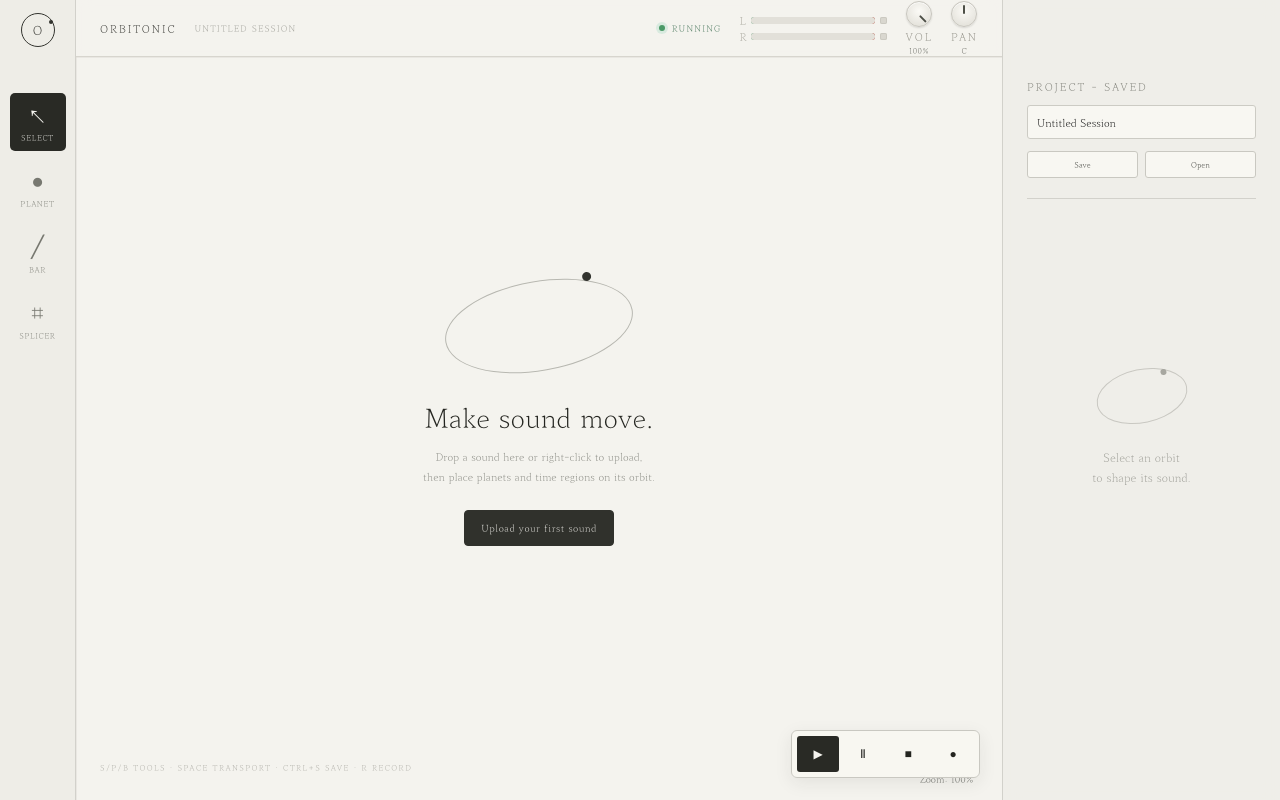
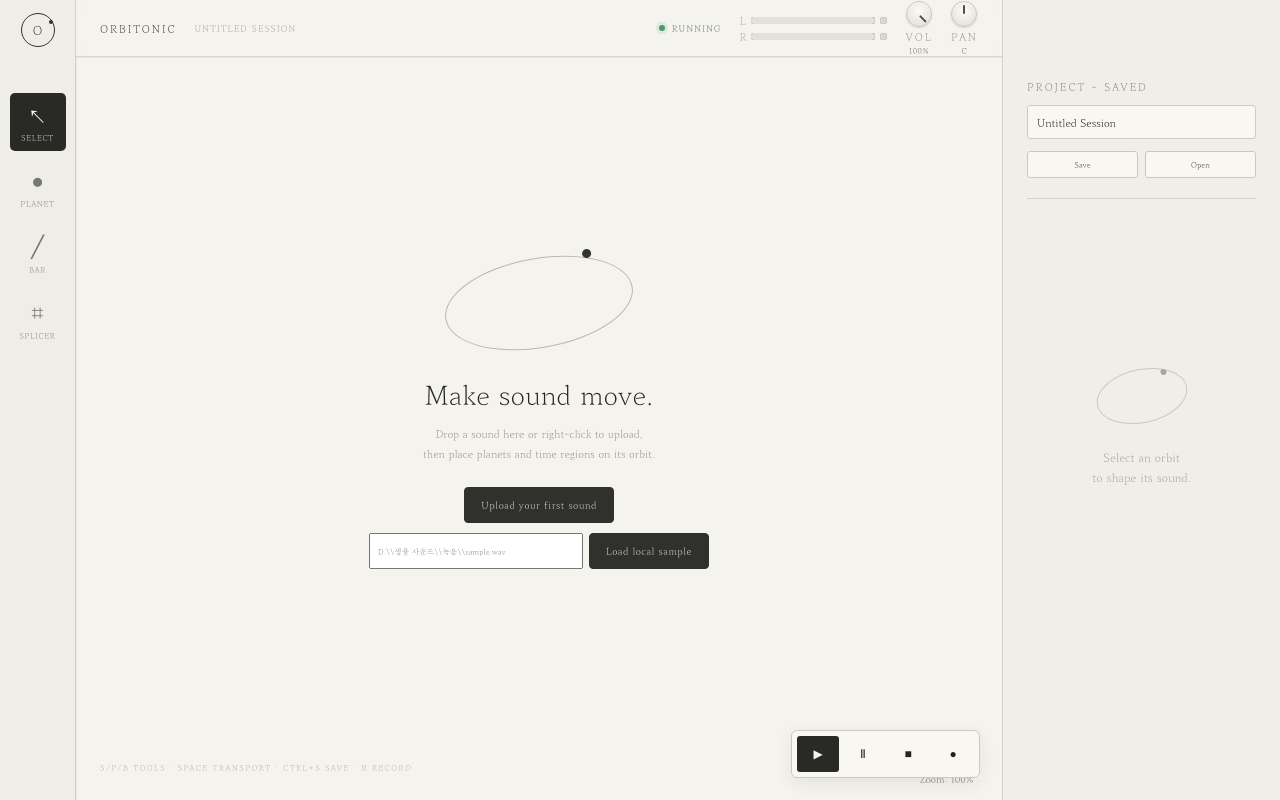
Before and after one commit to nowyoullnever/orbitronica, a React (Vite) app: page / in a window 1280 px wide. Built offline with nearby package versions, Linux system fonts and the light colour scheme.

Commit message:
chore: checkpoint local sample automation

```diff
--- a/src/main/preload.ts
+++ b/src/main/preload.ts
@@ -4,6 +4,7 @@ contextBridge.exposeInMainWorld("orbitonicAPI", {
   saveProject: (payload: unknown, currentPath?: string) =>
     ipcRenderer.invoke("project:save", payload, currentPath),
   openProject: () => ipcRenderer.invoke("project:open"),
+  loadAutomationSample: (filePath: string) => ipcRenderer.invoke("automation:load-sample", filePath),
   saveRecording: (payload: { fileName: string; mimeType: string; data: ArrayBuffer }) =>
     ipcRenderer.invoke("recording:save", payload)
 });
--- a/src/renderer/App.tsx
+++ b/src/renderer/App.tsx
@@ -104,6 +104,7 @@ export default function App() {
   const [clipboard, setClipboard] = useState<AppClipboard>(null);
   const [viewport, setViewport] = useState<ViewportState>(defaultViewport);
   const [waveformPeaksByOrbit, setWaveformPeaksByOrbit] = useState<Map<string, Float32Array>>(() => new Map());
+  const [automationSamplePath, setAutomationSamplePath] = useState("");
   const uploadPoint = useRef({ x: 450, y: 350 });
   const fileInput = useRef<HTMLInputElement>(null);
   const undoStack = useRef<HistorySnapshot[]>([]);
@@ -739,6 +740,15 @@ export default function App() {
     }
   }
 
+  async function loadAutomationSample() {
+    if (!window.orbitonicAPI?.loadAutomationSample || !automationSamplePath.trim()) return;
+    const result = await window.orbitonicAPI.loadAutomationSample(automationSamplePath.trim());
+    if (!result.ok || !result.fileName || !result.bytes) return flash(result.error ?? "Unable to load sample.");
+    const extension = result.fileName.split(".").pop()?.toLowerCase() || "wav";
+    const type = extension === "mp3" ? "audio/mpeg" : extension === "ogg" ? "audio/ogg" : "audio/wav";
+    await handleFiles([new File([result.bytes], result.fileName, { type })], { x: 520, y: 380 });
+  }
+
   function updateOrbit(orbitId: string, changes: Partial<Orbit>) {
     pushHistory();
     setOrbits((current) => current.map((orbit) => orbit.id === orbitId ? { ...orbit, ...changes } : orbit));
@@ -932,6 +942,11 @@ export default function App() {
         <button onClick={(event) => {
           event.stopPropagation(); uploadPoint.current = { x: 520, y: 380 }; fileInput.current?.click();
         }}>Upload your first sound</button>
+        <div className="automation-sample-loader">
+          <input value={automationSamplePath} placeholder="D:\\샘플 사운드\\녹음\\sample.wav"
+            onChange={(event) => setAutomationSamplePath(event.target.value)} />
+          <button onClick={() => void loadAutomationSample()}>Load local sample</button>
+        </div>
       </div>}
       <CanvasStage
         orbits={orbits} planets={planets} bars={bars} waveformPeaksByOrbit={waveformPeaksByOrbit} selection={selection}
--- a/src/renderer/global.d.ts
+++ b/src/renderer/global.d.ts
@@ -12,6 +12,9 @@ declare global {
         error?: string;
         canceled?: boolean;
       }>;
+      loadAutomationSample(filePath: string): Promise<{
+        ok: boolean; fileName?: string; bytes?: Uint8Array; error?: string;
+      }>;
       saveRecording(payload: { fileName: string; mimeType: string; data: ArrayBuffer }): Promise<{
         ok: boolean; path?: string; error?: string; canceled?: boolean;
       }>;
--- a/src/renderer/styles.css
+++ b/src/renderer/styles.css
@@ -222,6 +222,9 @@ button { color: inherit; }
   pointer-events: none; transition: .15s ease;
 }
 .canvas-shell.receiving::after { border-color: #376cc4; color: #376cc4; background: rgba(55,108,196,.055); }
+.automation-sample-loader { display: flex; gap: 6px; margin-top: 10px; width: 340px; }
+.automation-sample-loader input { min-width: 0; flex: 1; padding: 7px; font: 8px "MapoFlowerIsland", sans-serif; }
+.automation-sample-loader button { white-space: nowrap; }
 .stage { position: absolute; width: 100%; height: 100%; display: block; }
 .stage.tool-select { cursor: default; }
 .stage.tool-planet, .stage.tool-bar, .stage.tool-splicer { cursor: crosshair; }
```
Also changed, not shown: src/main/electron.ts (+17 -0 lines), 1 other file (tests, documents, lock files or other folders).
